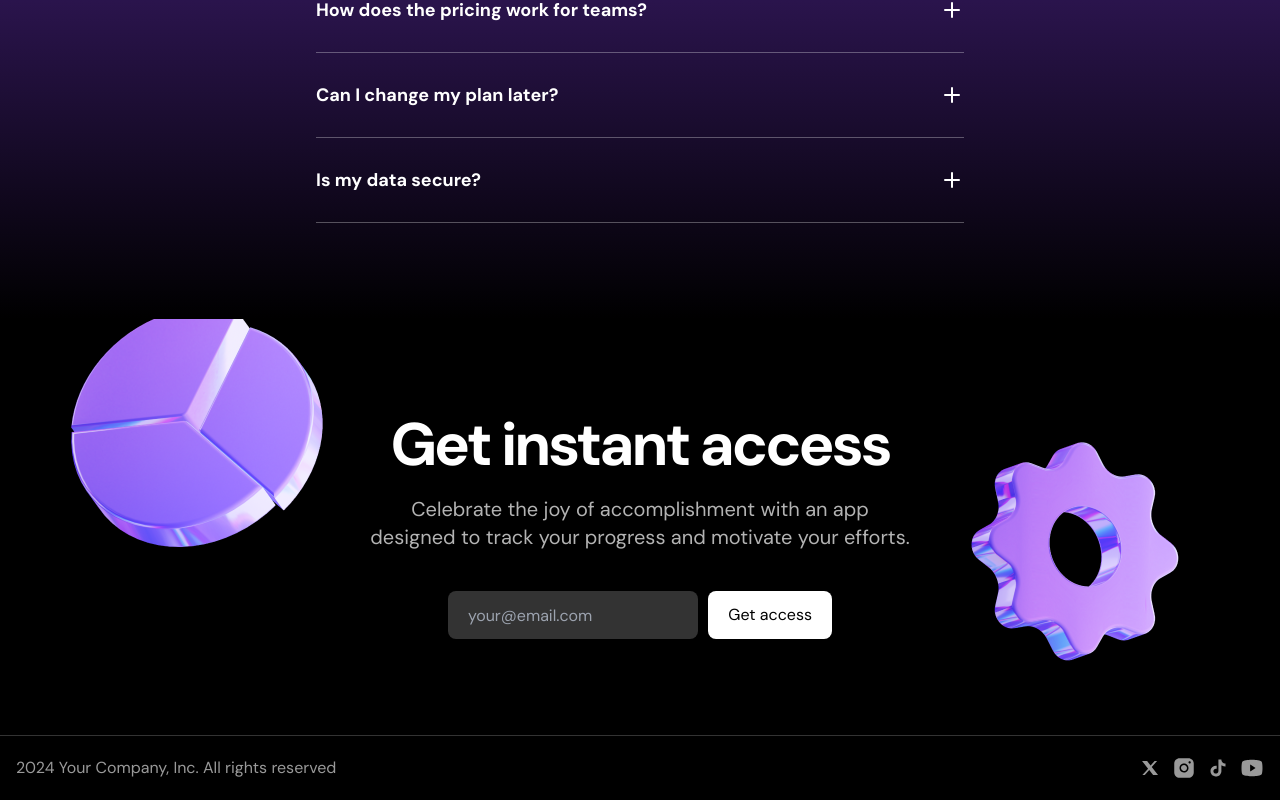
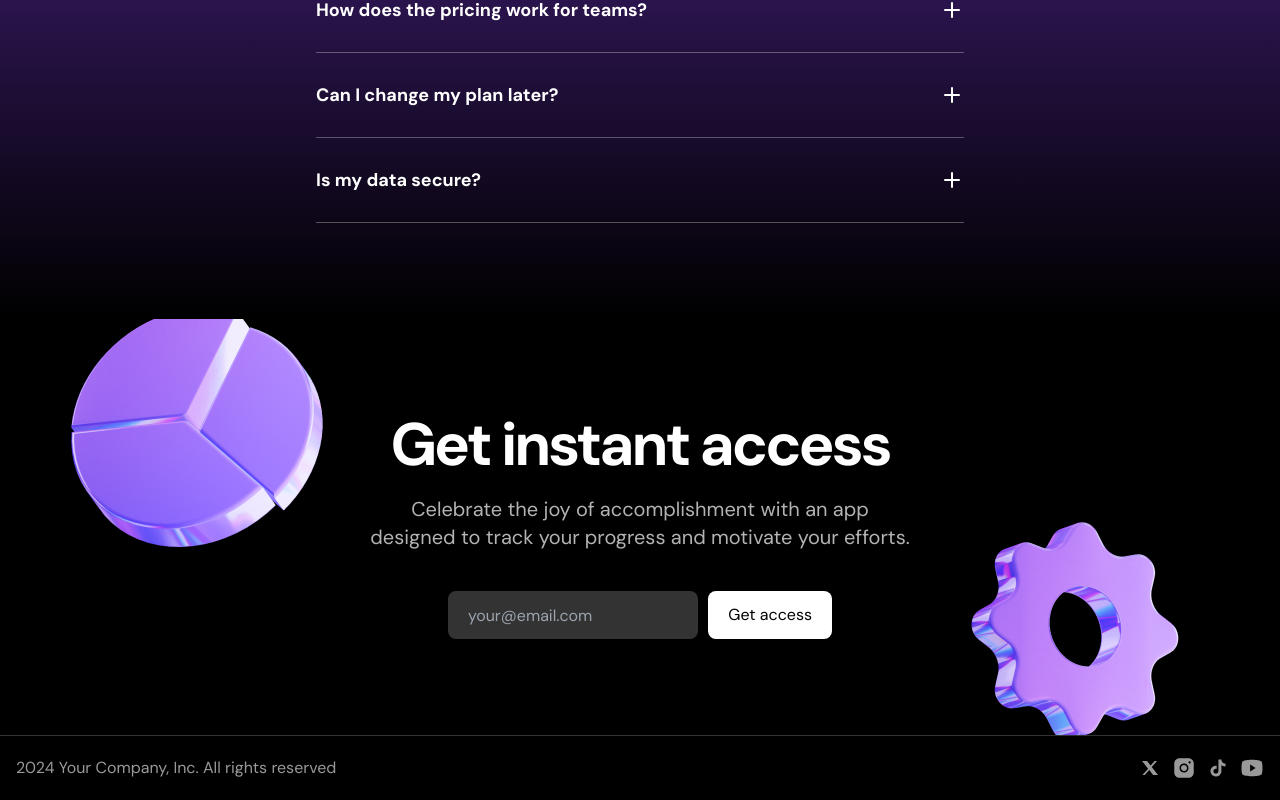
Before and after one commit to M-Usama2/nextjs-site, a Next.js app: page /main in a window 1280 px wide. Shown: the part 3111-3911 px from the top of the page. Built offline with nearby package versions, Linux system fonts and the light colour scheme.

Commit message:
Added more animations

```diff
--- a/src/app/(pages)/about/page.tsx
+++ /dev/null
@@ -1,16 +0,0 @@
-import AboutContent from '@/components/AboutContent'
-import Banner from '@/components/Banner'
-import Navbar from '@/components/Navbar'
-import React from 'react'
-
-const About = () => {
-  return (
-    <>
-      <Banner />
-      <Navbar />
-      <AboutContent />
-    </>
-  )
-}
-
-export default About
--- a/src/app/layout.tsx
+++ b/src/app/layout.tsx
@@ -6,8 +6,8 @@
 const dmSans = DM_Sans({ subsets: ["latin"] });
 
 export const metadata: Metadata = {
-  title: "Create Next App",
-  description: "Generated by create next app",
+  title: "One Task",
+  description: "",
 };
 
 export default function RootLayout({
--- a/src/components/CallToAction.tsx
+++ b/src/components/CallToAction.tsx
@@ -1,24 +1,41 @@
-import Image from 'next/image'
-import emojiStar from '../assets/images/emojistar.png'
-import helixImage from '../assets/images/helix2.png'
-
+import Image from "next/image";
+import emojiStar from "../assets/images/emojistar.png";
+import helixImage from "../assets/images/helix2.png";
 
 const CallToAction = () => {
   return (
     <div className="bg-black text-white py-[72px] sm:py-24 text-center overflow-hidden">
       <div className="container max-w-xl relative">
-        <Image src={helixImage} alt='' className='absolute top-6 left-[calc(100%+36px)]' />
-        <Image src={emojiStar} alt='' className='absolute -top-[120px] right-[calc(100%+24px)]' />
-
-        <h2 className="font-bold text-5xl tracking-tighter sm:text-6xl">Get instant access</h2>
-        <p className="text-xl text-white/70 mt-5">Celebrate the joy of accomplishment with an app designed to track your progress and motivate your efforts.</p>
+        <Image
+          src={helixImage}
+          alt=""
+          className="absolute top-6 left-[calc(100%+36px)] translate-y-20"
+        />
+        <Image
+          src={emojiStar}
+          alt=""
+          className="absolute -top-[120px] right-[calc(100%+24px)]"
+        />
+        <h2 className="font-bold text-5xl tracking-tighter sm:text-6xl">
+          Get instant access
+        </h2>
+        <p className="text-xl text-white/70 mt-5">
+          Celebrate the joy of accomplishment with an app designed to track your
+          progress and motivate your efforts.
+        </p>
         <form className="mt-10 flex flex-col gap-2.5 max-w-sm mx-auto sm:flex-row">
-          <input type="email" placeholder="your@email.com" className="sm:flex-1 h-12 bg-white/20 rounded-lg px-5 font-md placeholder:text-[#9CA3AF]" />
-          <button className="bg-white text-black h-12 rounded-lg px-5">Get access</button>
+          <input
+            type="email"
+            placeholder="your@email.com"
+            className="sm:flex-1 h-12 bg-white/20 rounded-lg px-5 font-md placeholder:text-[#9CA3AF]"
+          />
+          <button className="bg-white text-black h-12 rounded-lg px-5">
+            Get access
+          </button>
         </form>
       </div>
     </div>
-  )
-}
+  );
+};
 
-export default CallToAction
+export default CallToAction;
```
